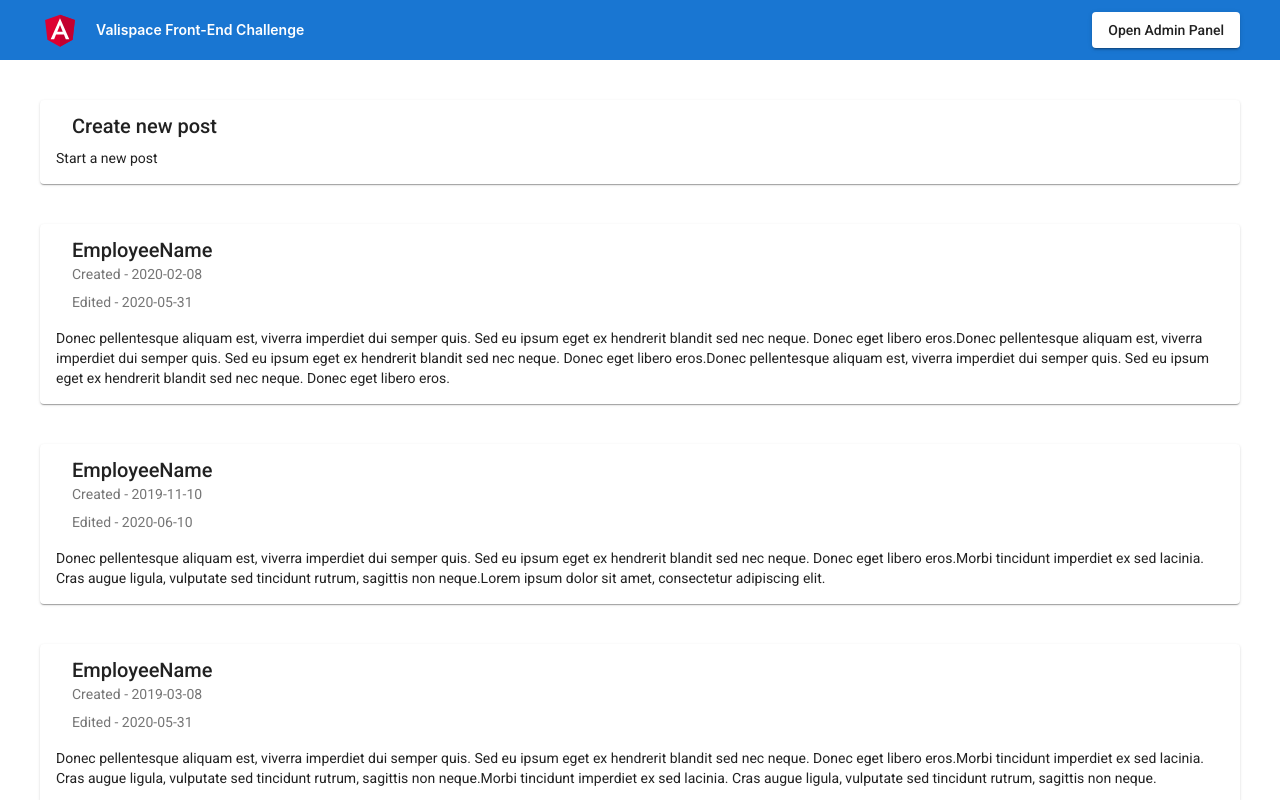
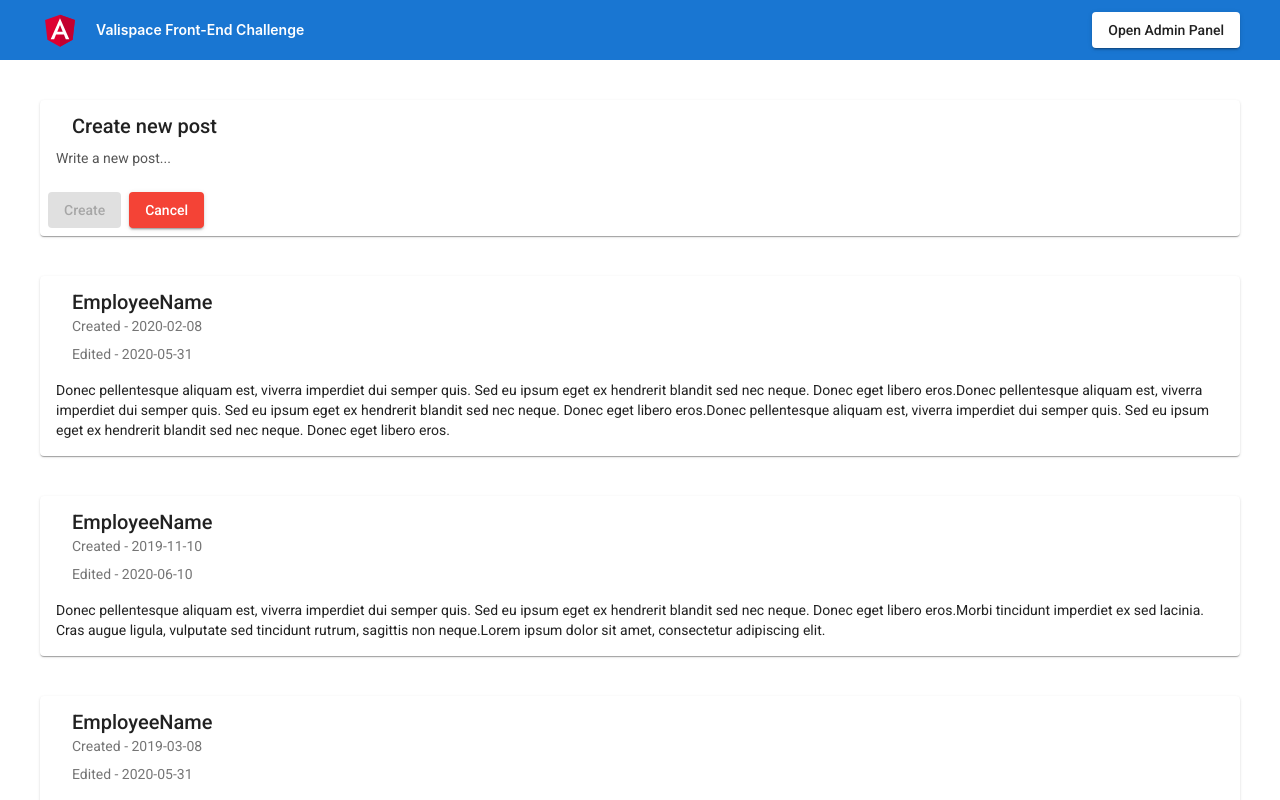
Before and after one commit to RuiMadeira/valispace-front-end-challenge, an Angular app: page / in a window 1280 px wide. Shown: the top 800 px of the page. Built offline with nearby package versions, Linux system fonts and the light colour scheme.

Commit message:
Started working on the create post feature

```diff
--- a/src/app/posts/posts-page/posts-page.component.css
+++ b/src/app/posts/posts-page/posts-page.component.css
@@ -3,3 +3,8 @@
     row-gap: 40px;
     margin: 40px;
 }
+
+.new-post[placeholder]:empty:before {
+    content: attr(placeholder);
+    color: #555;
+}
--- a/src/app/posts/posts-page/posts-page.component.html
+++ b/src/app/posts/posts-page/posts-page.component.html
@@ -5,8 +5,14 @@
             <mat-card-title>Create new post</mat-card-title>
         </mat-card-header>
         <mat-card-content>
-        <p>Start a new post</p>
+            <div class="new-post" contenteditable="true" placeholder="Write a new post..." (onclick)="this.newPost()"
+                [textContent]="postSelected?.text" (input)="postSelected=$event.target.textContent">
+            </div>
         </mat-card-content>
+        <mat-card-actions>
+            <button mat-raised-button class="manage-employee-button" color="primary" [disabled]="!postSelected?.text" (click)="this.addPost()">Create</button>
+            <button mat-raised-button class="manage-employee-button" color="warn" (click)="this.cancelEditing()">Cancel</button>
+        </mat-card-actions>
     </mat-card>
 
     <mat-card *ngFor="let post of postsList">
--- a/src/app/posts/posts-page/posts-page.component.ts
+++ b/src/app/posts/posts-page/posts-page.component.ts
@@ -32,20 +32,22 @@ export class PostsPageComponent implements OnInit {
     // this.postsList = this.managePostService.getPostList();
   }
 
-  public selectEmployeeForEdit(post: Post): void {
+  public selectPostForEdit(post: Post): void {
     this.postSelected = { ...post };
   }
 
-  public newEmployee(): void {
-    this.postSelected = { id: undefined, employeeId: undefined, text: undefined, created: undefined, edited: undefined };
+  public newPost(): void {
+    if (!this.postSelected) {
+      this.postSelected = { id: undefined, employeeId: undefined, text: undefined, created: undefined, edited: undefined };
+    }
   }
 
-  public addEmployee(): void {
+  public addPost(): void {
     this.postActionBehaviour(this.managePostService.createPost(this.postSelected),
       'Employee added successfully',  'Error adding employee');
   }
 
-  public editSelectedEmployee(): void {
+  public editSelectedPost(): void {
     this.postActionBehaviour(this.managePostService.editPost(this.postSelected),
       'Employee edited successfully',  'Error editing employee');
   }
--- a/src/app/posts/posts.module.ts
+++ b/src/app/posts/posts.module.ts
@@ -2,12 +2,16 @@ import { NgModule } from '@angular/core';
 import { CommonModule } from '@angular/common';
 import { PostsPageComponent } from './posts-page/posts-page.component';
 import { MatCardModule } from '@angular/material/card';
+import { MatInputModule } from '@angular/material/input';
+import { MatButtonModule } from '@angular/material/button';
 
 @NgModule({
   declarations: [PostsPageComponent],
   imports: [
     CommonModule,
     MatCardModule,
+    MatInputModule,
+    MatButtonModule,
   ]
 })
 export class PostsModule { }
```
Lines whose indentation alone changed are shown as unchanged.
